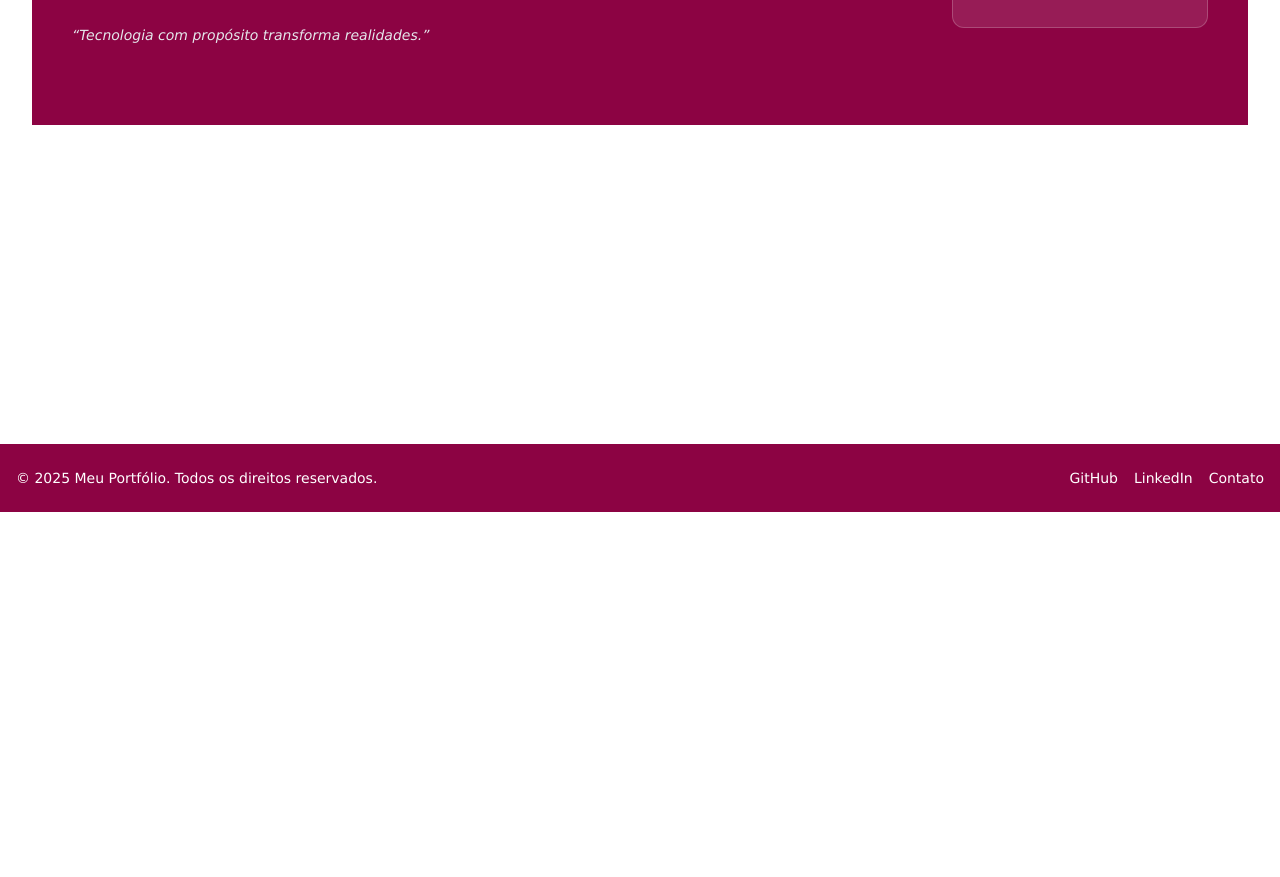
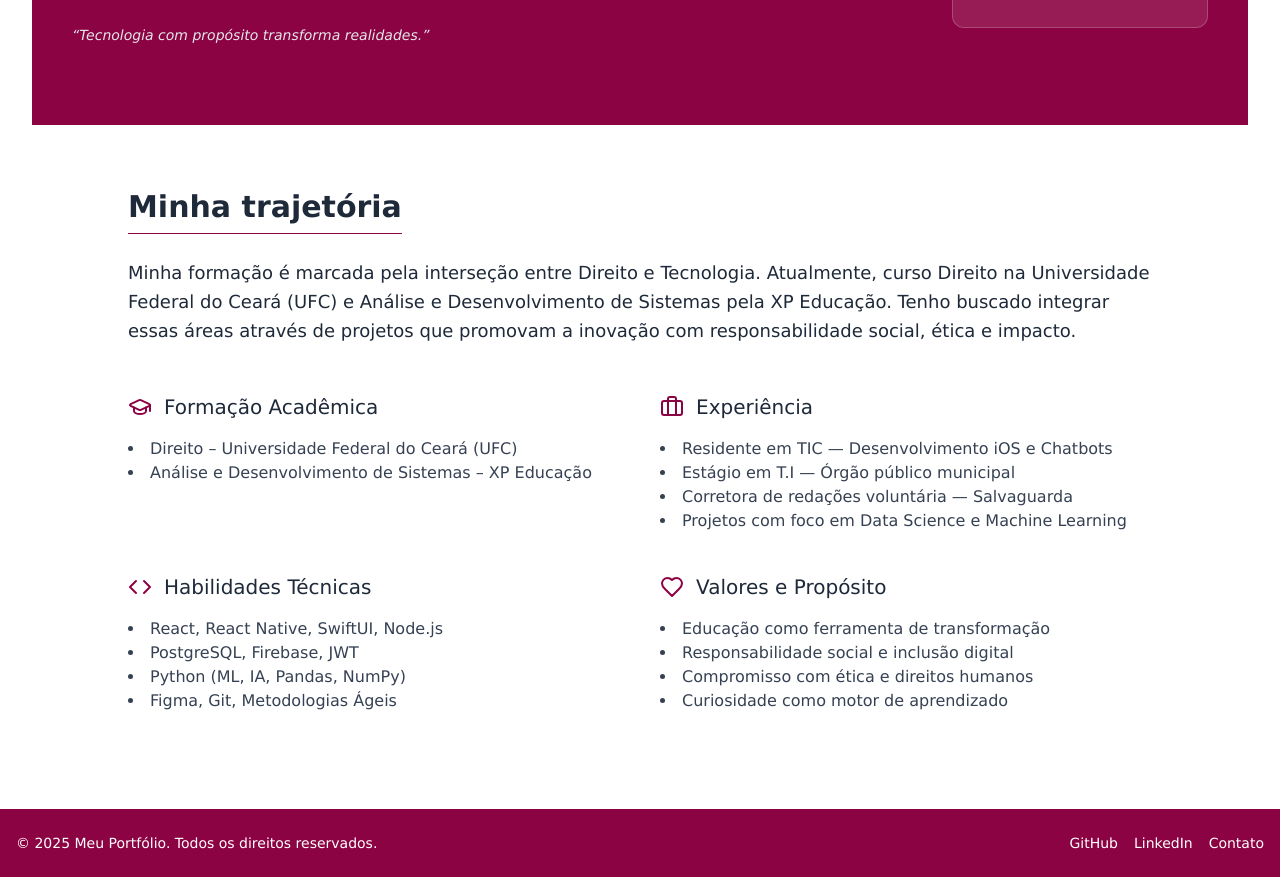
Before and after one commit to resenhandodirei/PortlariART_React-Next.js, a Next.js app: page /screens/about in a window 1280 px wide. Shown: the part 420-1297 px from the top of the page. Before the commit the page ends 932 px from the top, so only its background shows below. Built offline with nearby package versions, Linux system fonts and the light colour scheme.

Commit message:
feat: feito o componente BioDetalhada

```diff
--- /dev/null
+++ b/src/app/components/BioDetalhada.tsx
@@ -0,0 +1,106 @@
+'use client'
+
+import { Briefcase, GraduationCap, Code, Heart } from 'lucide-react'
+import { motion } from 'framer-motion'
+
+export default function BioDetalhada() {
+  return (
+    <section className="bg-white text-gray-800 py-16 px-4 md:px-10">
+      <div className="max-w-5xl mx-auto space-y-12">
+        <motion.div
+          initial={{ opacity: 0, y: 30 }}
+          whileInView={{ opacity: 1, y: 0 }}
+          transition={{ duration: 0.6 }}
+          viewport={{ once: true }}
+        >
+          <h2 className="text-3xl font-semibold mb-6 border-b border-[#8C0343] inline-block pb-2">
+            Minha trajetória
+          </h2>
+          <p className="text-base md:text-lg leading-relaxed">
+            Minha formação é marcada pela interseção entre Direito e Tecnologia. Atualmente, curso Direito na Universidade Federal do Ceará (UFC) e Análise e Desenvolvimento de Sistemas pela XP Educação. Tenho buscado integrar essas áreas através de projetos que promovam a inovação com responsabilidade social, ética e impacto.
+          </p>
+        </motion.div>
+
+        <div className="grid md:grid-cols-2 gap-10">
+          {/* Formação Acadêmica */}
+          <motion.div
+            initial={{ opacity: 0, x: -30 }}
+            whileInView={{ opacity: 1, x: 0 }}
+            transition={{ duration: 0.6, delay: 0.1 }}
+            viewport={{ once: true }}
+            className="space-y-4"
+          >
+            <div className="flex items-center gap-3">
+              <GraduationCap className="text-[#8C0343]" />
+              <h3 className="text-xl font-medium">Formação Acadêmica</h3>
+            </div>
+            <ul className="list-disc list-inside text-gray-700">
+              <li>Direito – Universidade Federal do Ceará (UFC)</li>
+              <li>Análise e Desenvolvimento de Sistemas – XP Educação</li>
+            </ul>
+          </motion.div>
+
+          {/* Experiências Relevantes */}
+          <motion.div
+            initial={{ opacity: 0, x: 30 }}
+            whileInView={{ opacity: 1, x: 0 }}
+            transition={{ duration: 0.6, delay: 0.2 }}
+            viewport={{ once: true }}
+            className="space-y-4"
+          >
+            <div className="flex items-center gap-3">
+              <Briefcase className="text-[#8C0343]" />
+              <h3 className="text-xl font-medium">Experiência</h3>
+            </div>
+            <ul className="list-disc list-inside text-gray-700">
+              <li>Residente em TIC — Desenvolvimento iOS e Chatbots</li>
+              <li>Estágio em T.I — Órgão público municipal</li>
+              <li>Corretora de redações voluntária — Salvaguarda</li>
+              <li>Projetos com foco em Data Science e Machine Learning</li>
+            </ul>
+          </motion.div>
+
+          {/* Habilidades Técnicas */}
+          <motion.div
+            initial={{ opacity: 0, x: -30 }}
+            whileInView={{ opacity: 1, x: 0 }}
+            transition={{ duration: 0.6, delay: 0.3 }}
+            viewport={{ once: true }}
+            className="space-y-4"
+          >
+            <div className="flex items-center gap-3">
+              <Code className="text-[#8C0343]" />
+              <h3 className="text-xl font-medium">Habilidades Técnicas</h3>
+            </div>
+            <ul className="list-disc list-inside text-gray-700">
+              <li>React, React Native, SwiftUI, Node.js</li>
+              <li>PostgreSQL, Firebase, JWT</li>
+              <li>Python (ML, IA, Pandas, NumPy)</li>
+              <li>Figma, Git, Metodologias Ágeis</li>
+            </ul>
+          </motion.div>
+
+          {/* Valores e Propósito */}
+          <motion.div
+            initial={{ opacity: 0, x: 30 }}
+            whileInView={{ opacity: 1, x: 0 }}
+            transition={{ duration: 0.6, delay: 0.4 }}
+            viewport={{ once: true }}
+            className="space-y-4"
+          >
+            <div className="flex items-center gap-3">
+              <Heart className="text-[#8C0343]" />
+              <h3 className="text-xl font-medium">Valores e Propósito</h3>
+            </div>
+            <ul className="list-disc list-inside text-gray-700">
+              <li>Educação como ferramenta de transformação</li>
+              <li>Responsabilidade social e inclusão digital</li>
+              <li>Compromisso com ética e direitos humanos</li>
+              <li>Curiosidade como motor de aprendizado</li>
+            </ul>
+          </motion.div>
+        </div>
+      </div>
+    </section>
+  )
+}
--- a/src/app/screens/about/About.tsx
+++ b/src/app/screens/about/About.tsx
@@ -1,6 +1,5 @@
-import Navbar from "../../components/Navbar";
 import HeaderAbout from "../../components/HeaderAbout";
-import Footer from "../../components/Footer";
+import BioDetalhada from "@/app/components/BioDetalhada";
 
 import React from "react";
 
@@ -8,6 +7,7 @@ export default function About() {
   return (
     <>
     <HeaderAbout />
+    <BioDetalhada />
     </>
   );
 }
```
